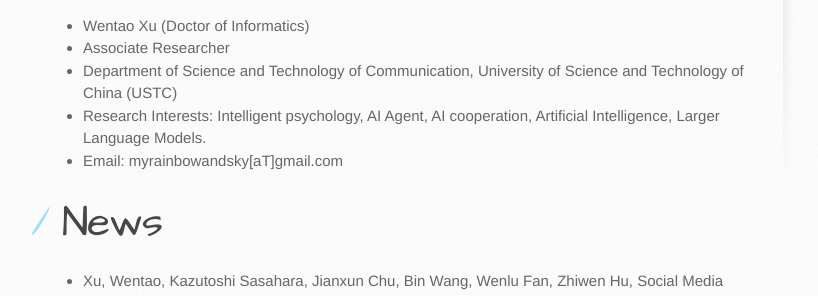
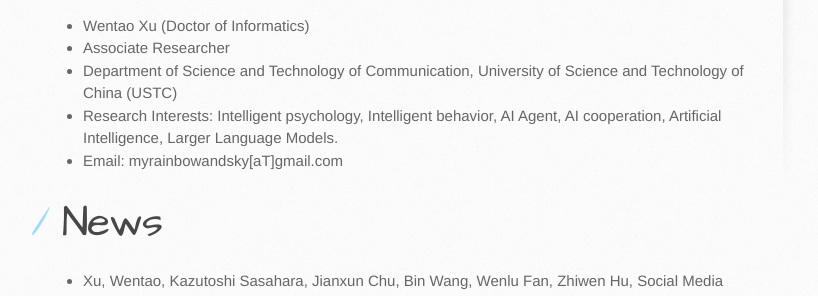
Before and after one commit to myrainbowandsky/myrainbowandsky.github.io, a Jekyll site: the page built from index.md, in a window 1280 px wide and 900 px high, scrolled down 377 px. Shown: the part 153-449 px from the top of the window, without its empty margins (107-925 px from the left). Built offline with Jekyll 4.4.1, drawn with Linux system fonts in a browser that asks for light colours; the repository's description, which GitHub fills in, is left out.

Commit message:
Update index.md

```diff
--- a/index.md
+++ b/index.md
@@ -13,7 +13,7 @@ layout: default
 * Wentao Xu (Doctor of Informatics)
 * Associate Researcher
 * Department of Science and Technology of Communication, University of Science and Technology of China (USTC)
-* Research Interests: Intelligent psychology, AI Agent, AI cooperation, Artificial Intelligence, Larger Language Models.
+* Research Interests: Intelligent psychology, Intelligent behavior, AI Agent, AI cooperation, Artificial Intelligence, Larger Language Models.
 * Email: myrainbowandsky[aT]gmail.com
 
 # News
```
